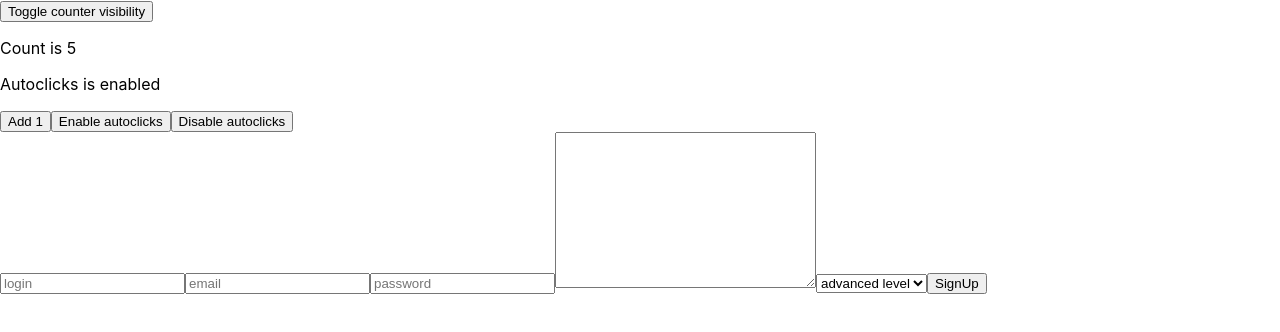
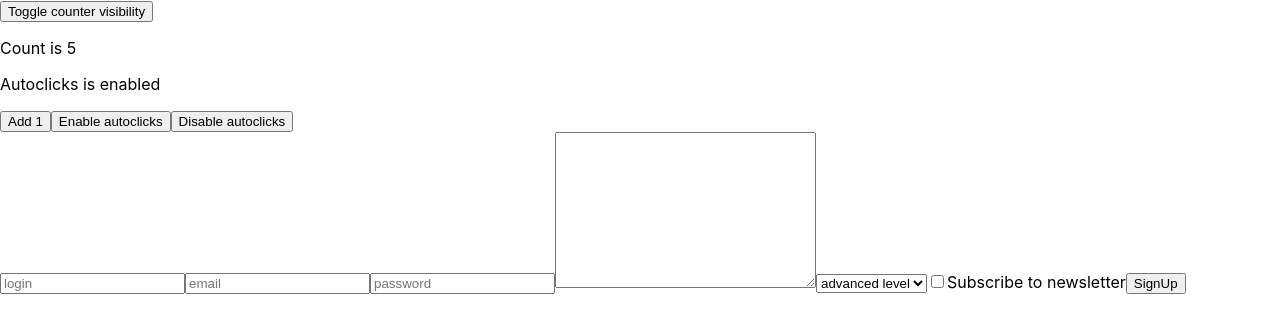
Before and after one commit to fc-fullstack-courses/fd-2023-1-react-app, a React (Create React App) app: page / in a window 1280 px wide. Shown: the top 332 px of the page. Built offline with nearby package versions, Linux system fonts and the light colour scheme; the HTML template or start-up script is replaced by a standard one.

Commit message:
Add checkbox example

```diff
--- a/src/components/SignUpForm/index.jsx
+++ b/src/components/SignUpForm/index.jsx
@@ -21,6 +21,7 @@ class SignUpForm extends React.Component {
       password: '',
       comment: '',
       accountLevel: 'advanced',
+      isSubscribed: false,
     };
   }
 
@@ -43,16 +44,19 @@ class SignUpForm extends React.Component {
 
   handleChange = (e) => {
     const {
-      target: { value, name },
+      target: { value, name, type, checked },
     } = e;
 
+    const newValue = type === 'checkbox' ? checked : value;
+
     this.setState({
-      [name]: value,
+      [name]: newValue,
     });
   };
 
   render() {
-    const { login, email, password, comment, accountLevel } = this.state;
+    const { login, email, password, comment, accountLevel, isSubscribed } =
+      this.state;
 
     return (
       <form onSubmit={this.handleSubmit}>
@@ -93,6 +97,15 @@ class SignUpForm extends React.Component {
           <option value='advanced'>advanced level</option>
           <option value='admin'>admin level</option>
         </select>
+        <label>
+          <input
+            type='checkbox'
+            name='isSubscribed'
+            checked={isSubscribed}
+            onChange={this.handleChange}
+          />
+          Subscribe to newsletter
+        </label>
         <button type='submit'>SignUp</button>
       </form>
     );
```
